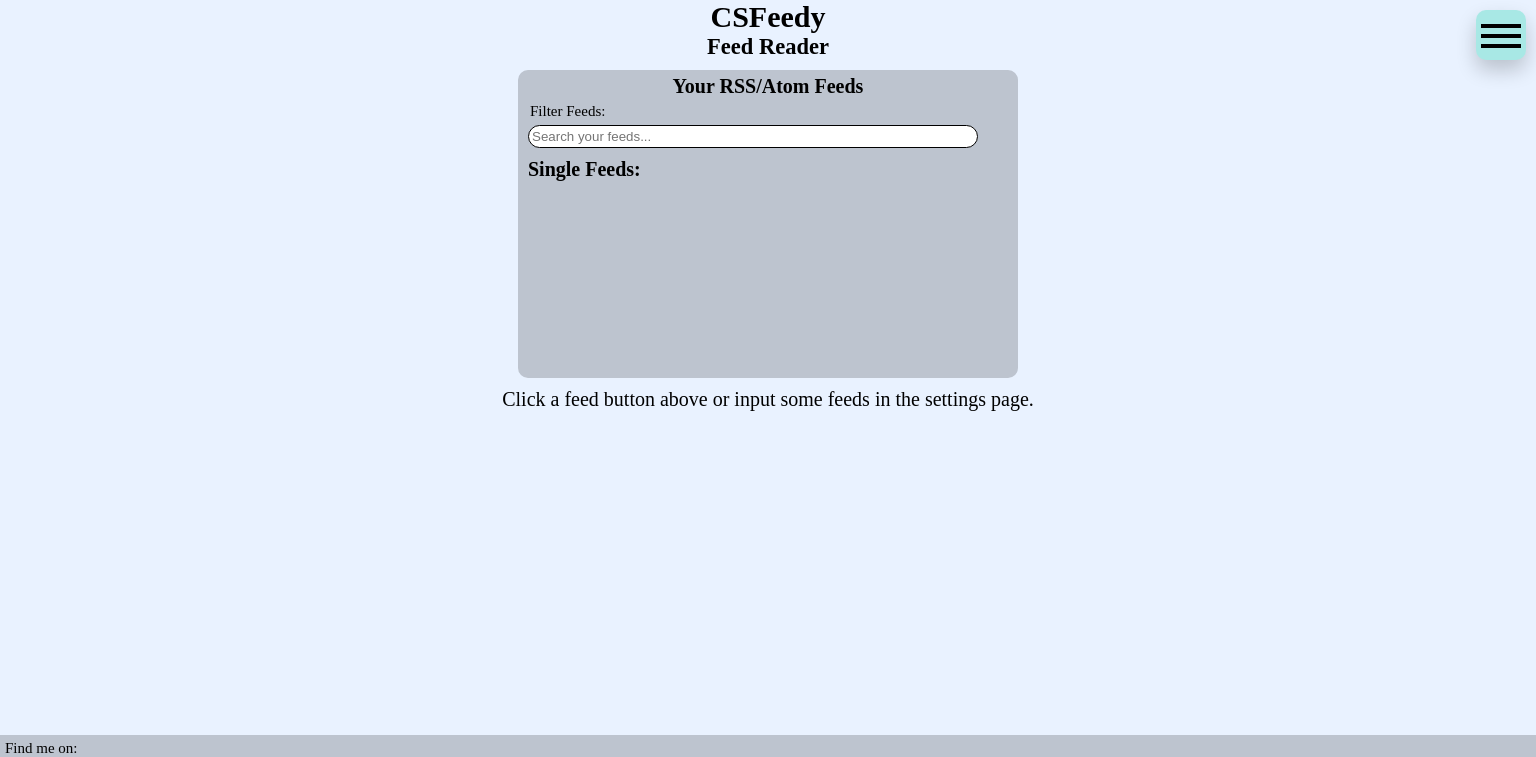
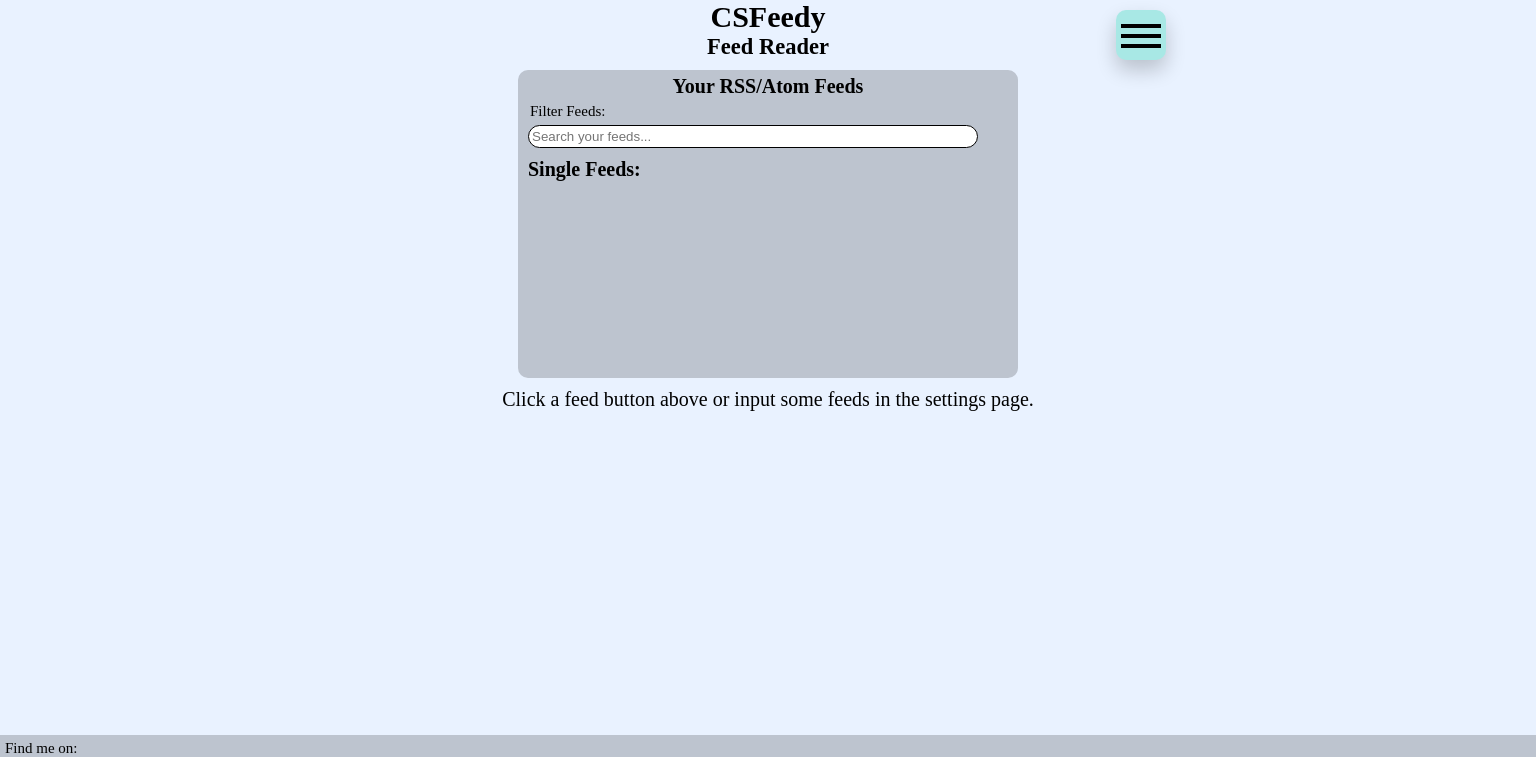
Before and after one commit to ARogala/cs-feedy, a React (Create React App) app: page / in a window 1536 px wide. Shown: the top 757 px of the page. Built offline with nearby package versions, Linux system fonts and the light colour scheme.

Commit message:
desktop nav styles

```diff
--- a/src/components/navigation.css
+++ b/src/components/navigation.css
@@ -162,3 +162,37 @@
 .nav__link:visited {
 	color: black;
 }
+
+
+
+@media screen and (min-width: 1000px) {
+	.nav__button {
+		right: 20rem;
+	}
+	.nav {
+		width: 300px;
+	}
+	.nav__dropdown {
+		width: 300px;
+		left: 300px;
+	}
+}
+
+@media screen and (min-width: 1300px) {
+	.nav__button {
+		right: 30rem;
+	}
+}
+
+@media screen and (min-width: 1500px) {
+	.nav__button {
+		right: 37rem;
+	}
+	.nav {
+		width: 400px;
+	}
+	.nav__dropdown {
+		width: 400px;
+		left: 400px;
+	}
+}
```
